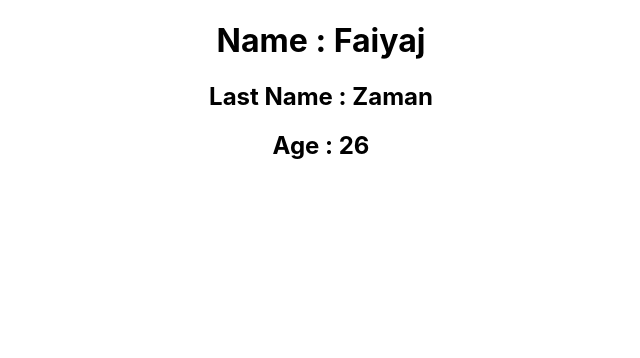
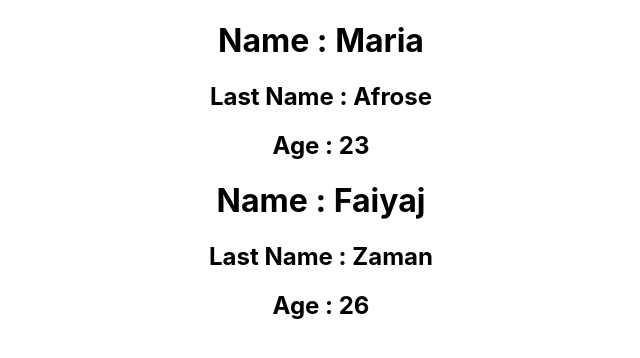
Before and after one commit to Faiyajz/search-movies-app-react, a React (Create React App) app: page / in a window 1280 px wide. Shown: the top 358 px of the page, without its empty margins (319-959 px from the left). Built offline with nearby package versions, Linux system fonts and the light colour scheme.

Commit message:
react props

```diff
--- a/src/App.js
+++ b/src/App.js
@@ -1,11 +1,11 @@
 import './App.css';
 
-const Person = () => {
+const Person = (props) => {
   return (
     <>
-      <h1>Name : Faiyaj</h1>
-      <h2>Last Name : Zaman</h2>
-      <h2>Age : 26</h2>
+      <h1>Name : {props.name}</h1>
+      <h2>Last Name : {props.lastName}</h2>
+      <h2>Age : {props.age}</h2>
     </>
   )
 }
@@ -15,7 +15,18 @@ const App = () => {
 
   return (
     <div className="App">
-      <Person/>
+      <Person
+        name={'Maria'}
+        lastName={'Afrose'}
+        age={23}
+      />
+
+      <Person
+        name='Faiyaj'
+        lastName='Zaman'
+        age={26}
+      />
+
     </div>
   );
 }
```
